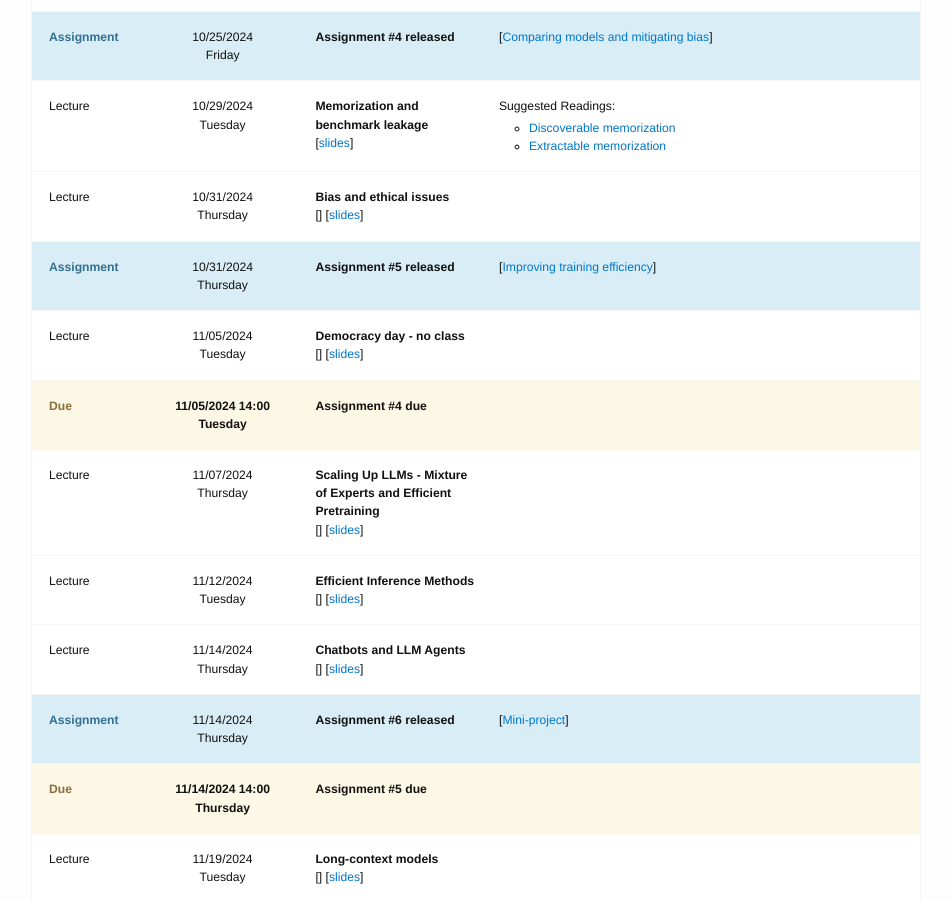
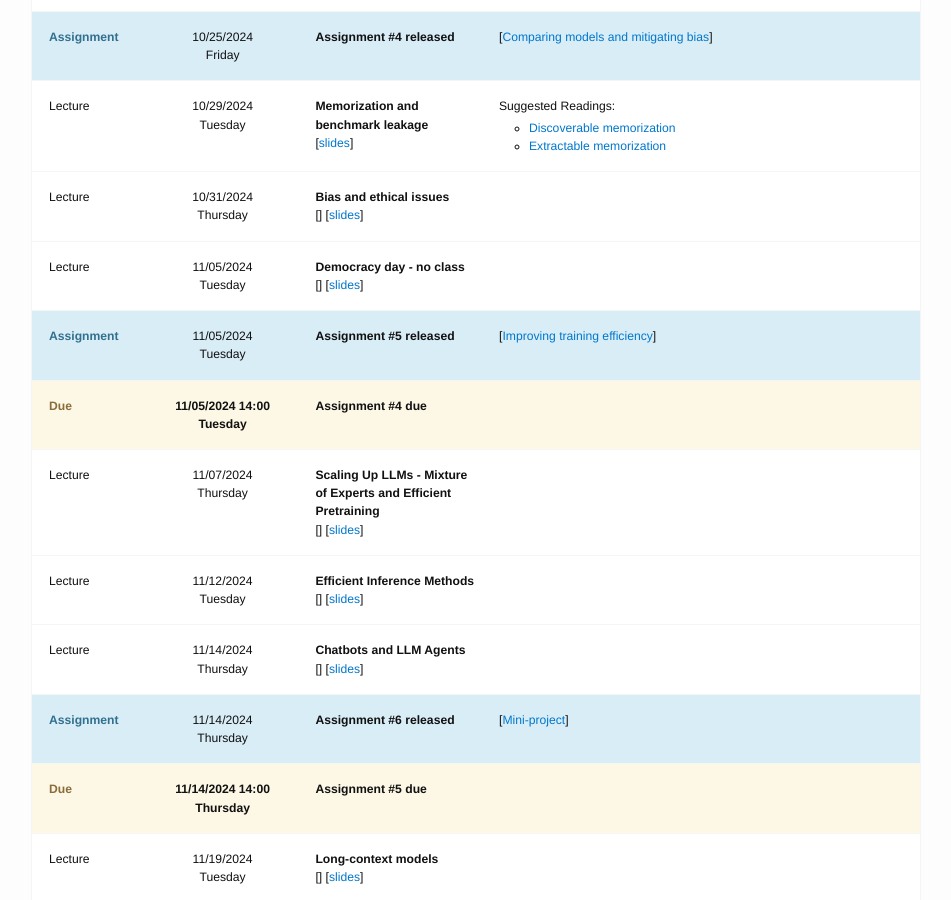
Before and after one commit to cmu-llms-class/cmu-llm-class-website-2024, a Jekyll site: the page built from schedule.md, in a window 1280 px wide and 900 px high, scrolled down 2545 px. Shown: the whole window, without its empty margins (164-1115 px from the left). Built offline with Jekyll 4.4.1, drawn with Linux system fonts in a browser that asks for light colours; nearby versions of some CDN libraries.

Commit message:
Update 05.md

```diff
--- a/_assignments/05.md
+++ b/_assignments/05.md
@@ -1,6 +1,6 @@
 ---
 type: assignment
-date: 2024-10-31
+date: 2024-11-05
 tag: 'Assignment #5'
 title: 'Improving training efficiency'
 pdf: /static_files/assignments/coming_soon.pdf
```
